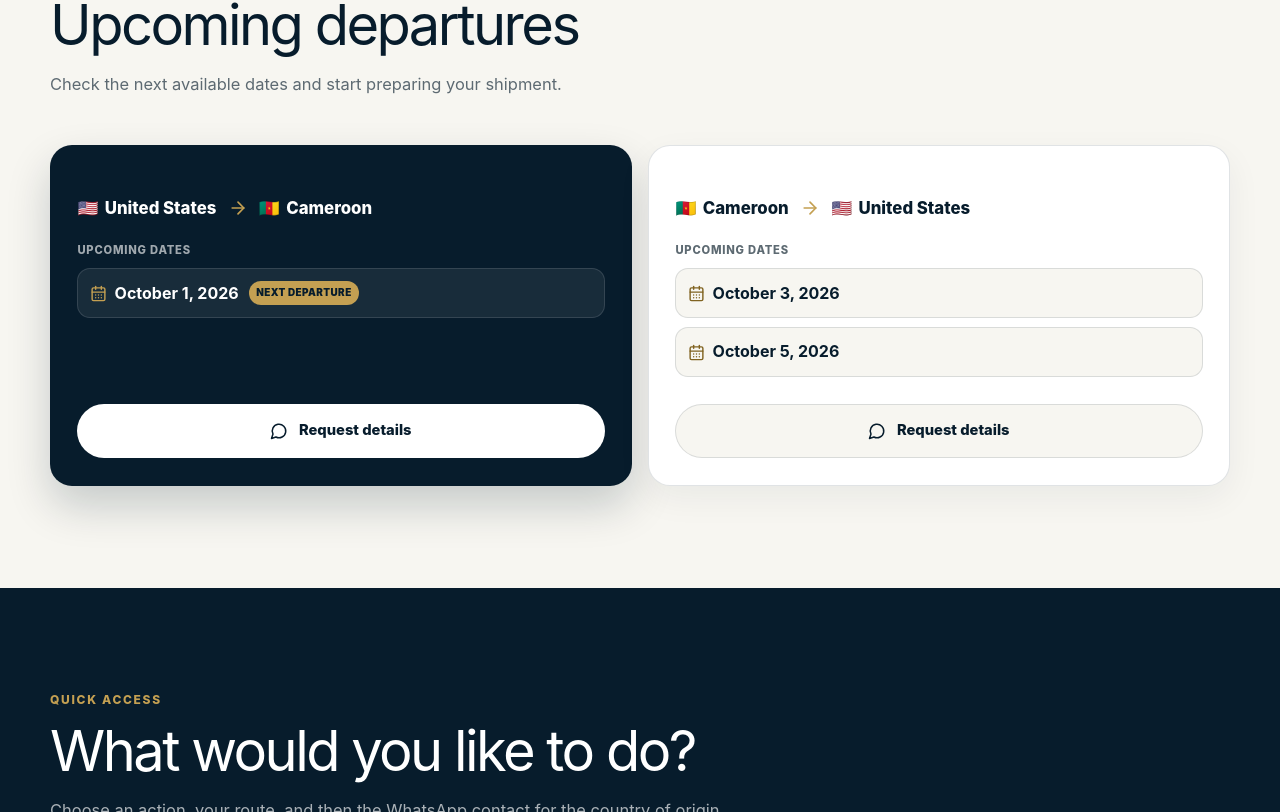
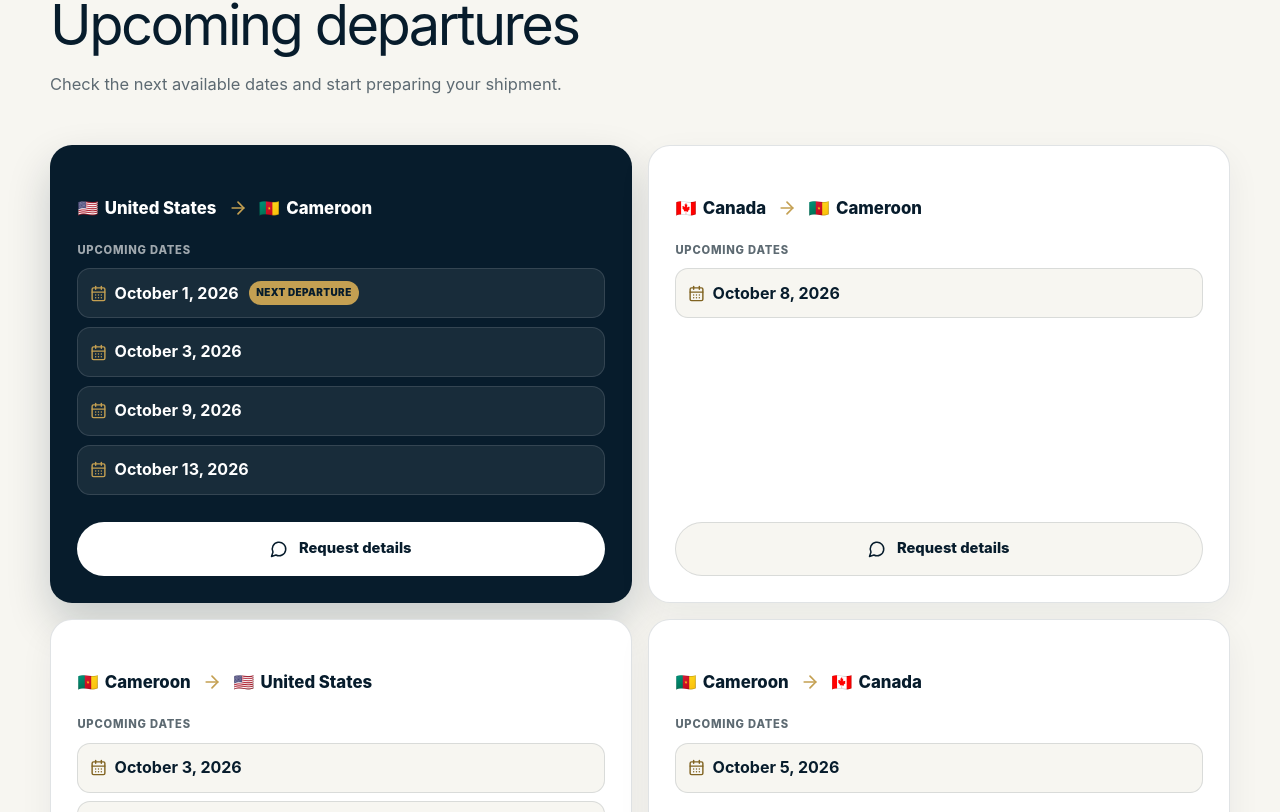
Before and after one commit to Takoguem/nk-express-shipping, a React (Vite) app: page / in a window 1280 px wide. Shown: the part 1468-2280 px from the top of the page. Built offline with nearby package versions, Linux system fonts and the light colour scheme.

Commit message:
Add October 2026 departure dates

```diff
--- a/src/data/site-config.ts
+++ b/src/data/site-config.ts
@@ -91,6 +91,13 @@ export const siteConfig: SiteConfig = {
     enabled: true,
   },
   {
+    id: "usa-cameroon-2026-10-03",
+    routeId: "usa-cameroon",
+    date: "2026-10-03",
+    deadline: null,
+    enabled: true,
+  },
+  {
     id: "cameroon-usa-2026-10-03",
     routeId: "cameroon-usa",
     date: "2026-10-03",
@@ -101,6 +108,41 @@ export const siteConfig: SiteConfig = {
     id: "cameroon-usa-2026-10-05",
     routeId: "cameroon-usa",
     date: "2026-10-05",
+    deadline: null,
+    enabled: true,
+  },
+  {
+    id: "cameroon-canada-2026-10-05",
+    routeId: "cameroon-canada",
+    date: "2026-10-05",
+    deadline: null,
+    enabled: true,
+  },
+  {
+    id: "canada-cameroon-2026-10-08",
+    routeId: "canada-cameroon",
+    date: "2026-10-08",
+    deadline: null,
+    enabled: true,
+  },
+  {
+    id: "usa-cameroon-2026-10-09",
+    routeId: "usa-cameroon",
+    date: "2026-10-09",
+    deadline: null,
+    enabled: true,
+  },
+  {
+    id: "usa-cameroon-2026-10-13",
+    routeId: "usa-cameroon",
+    date: "2026-10-13",
+    deadline: null,
+    enabled: true,
+  },
+  {
+    id: "cameroon-usa-2026-10-19",
+    routeId: "cameroon-usa",
+    date: "2026-10-19",
     deadline: null,
     enabled: true,
   },
```
Lines whose indentation alone changed are shown as unchanged.
